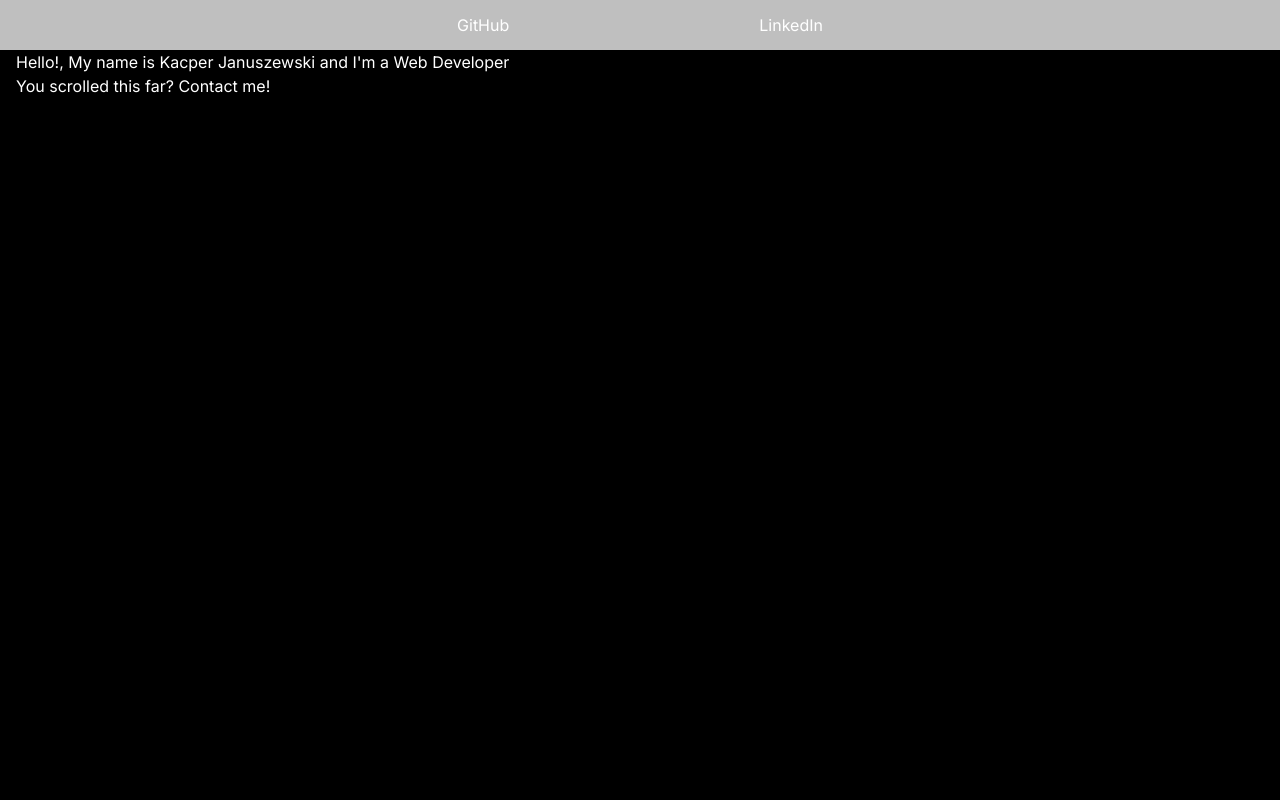
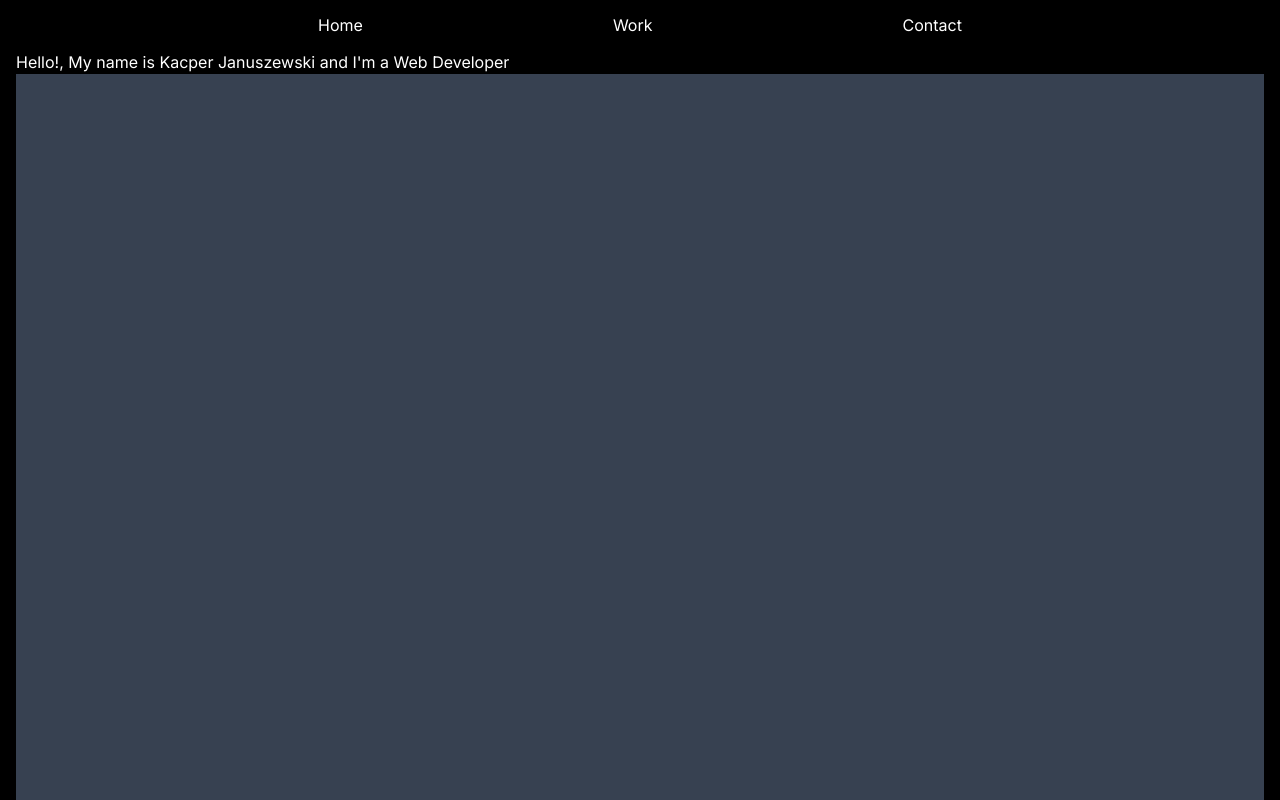
Before and after one commit to Kacper-Januszewski/site-project, a Next.js app: page / in a window 1280 px wide. Shown: the top 800 px of the page. Built offline with nearby package versions, Linux system fonts and the light colour scheme.

Commit message:
fixing navbar

```diff
--- a/src/app/components/navigation/navbar/index.tsx
+++ b/src/app/components/navigation/navbar/index.tsx
@@ -10,13 +10,18 @@ const Navbar = () => {
                     <div className="flex justify-center items-center h-full">
                         <ul className="flex gap-x-6 md:gap-x-[250px] text-white">
                             <li>
-                                <Link legacyBehavior={true} href="https://github.com/Kacper-Januszewski" passHref>
-                                    <a>GitHub</a>
+                                <Link legacyBehavior={true} href="" passHref>
+                                    <a>Home</a>
                                 </Link>
                             </li>
                             <li>
-                                <Link legacyBehavior={true} href="https://www.linkedin.com/in/kacper-januszewski/" passHref>
-                                    <a>LinkedIn</a>
+                                <Link legacyBehavior={true} href="" passHref>
+                                    <a>Work</a>
+                                </Link>
+                            </li>
+                            <li>
+                                <Link legacyBehavior={true} href="" passHref>
+                                    <a>Contact</a>
                                 </Link>
                             </li>
                         </ul>
--- a/src/app/globals.css
+++ b/src/app/globals.css
@@ -1,3 +1,8 @@
 @tailwind base;
 @tailwind components;
 @tailwind utilities;
+
+html, body {
+    @apply bg-black;
+    scroll-behavior: smooth;
+}
--- a/src/app/page.tsx
+++ b/src/app/page.tsx
@@ -111,11 +111,12 @@ export default function Home() {
       </div>
     </main>
   */
-      <main className="bg-black h-screen text-white">
+      <main className="h-screen text-white">
         <div className="container mx-auto px-4">
           <h1>
               Hello!, My name is <span>Kacper Januszewski</span> and I&apos;m a <span>Web Developer</span>
           </h1>
+            <div className="h-[2000px] bg-gray-700"></div>
           <p>
             You scrolled this far? Contact me!
           </p>
```
